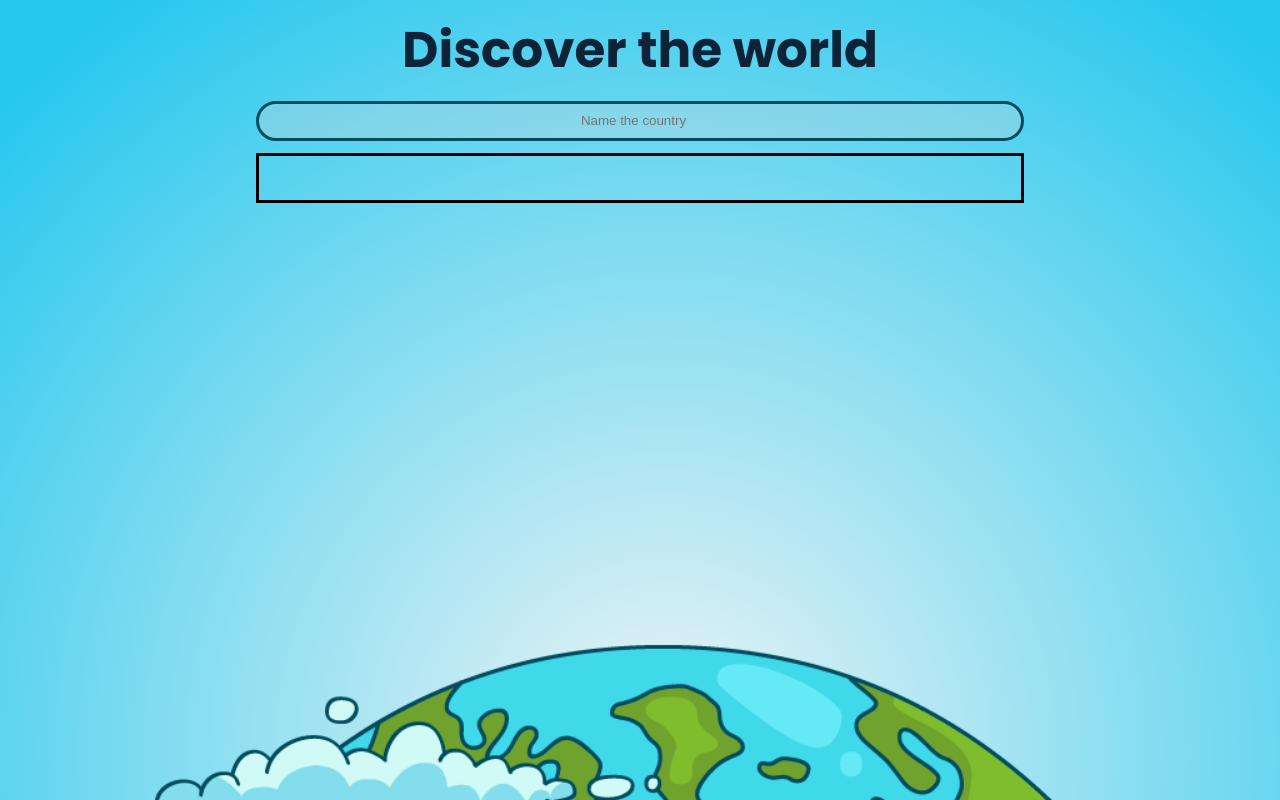
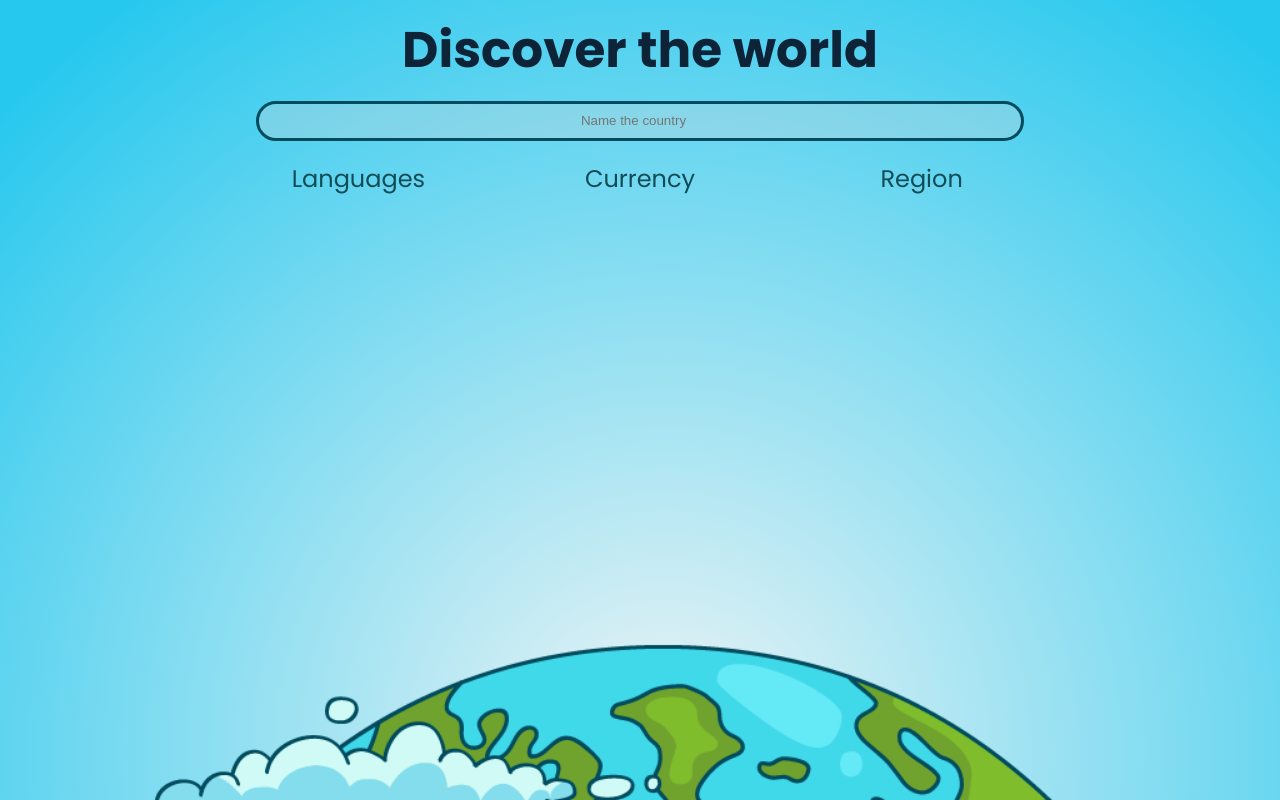
Before and after one commit to untalinfo/discover-world, a React (Create React App) app: page /home in a window 1280 px wide. Built offline with nearby package versions, Linux system fonts and the light colour scheme.

Commit message:
se agregan los componentes de los filtros

```diff
--- a/src/containers/HomePage.tsx
+++ b/src/containers/HomePage.tsx
@@ -3,13 +3,17 @@ import styled from 'styled-components'
 import Header from '../components/Header';
 import Footer from '../components/Footer'
 import SearchBar from '../components/SearchBar'
+import FilterLanguage from '../components/FilterLanguage'
+import FilterCurrency from '../components/FilterCurrency'
+import FilterRegion from '../components/FilterRegion'
 
 const ContainerFilters = styled.section`
     width: 60vw;
     height: 50px;
-    border: solid black;
+    /* border: solid black; */
     margin: auto;
     display: flex;
+    justify-content: space-between;
 `
 
 function HomePage(): JSX.Element {
@@ -17,7 +21,11 @@ function HomePage(): JSX.Element {
         <>
             <Header />
             <SearchBar />
-            <ContainerFilters></ContainerFilters>
+            <ContainerFilters>
+                <FilterLanguage/>
+                <FilterCurrency />
+                <FilterRegion />
+            </ContainerFilters>
             <Footer />
         </>
     )
```
